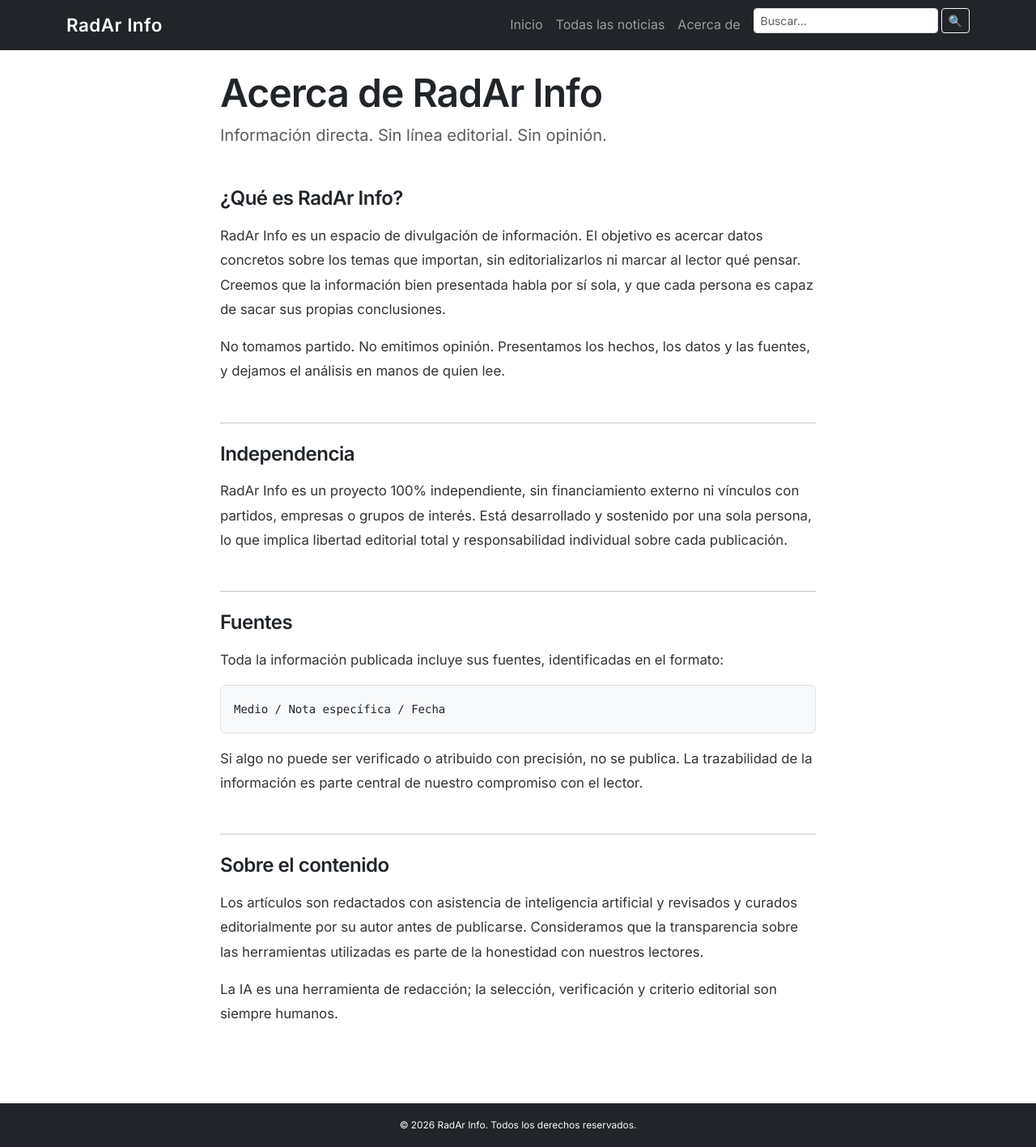
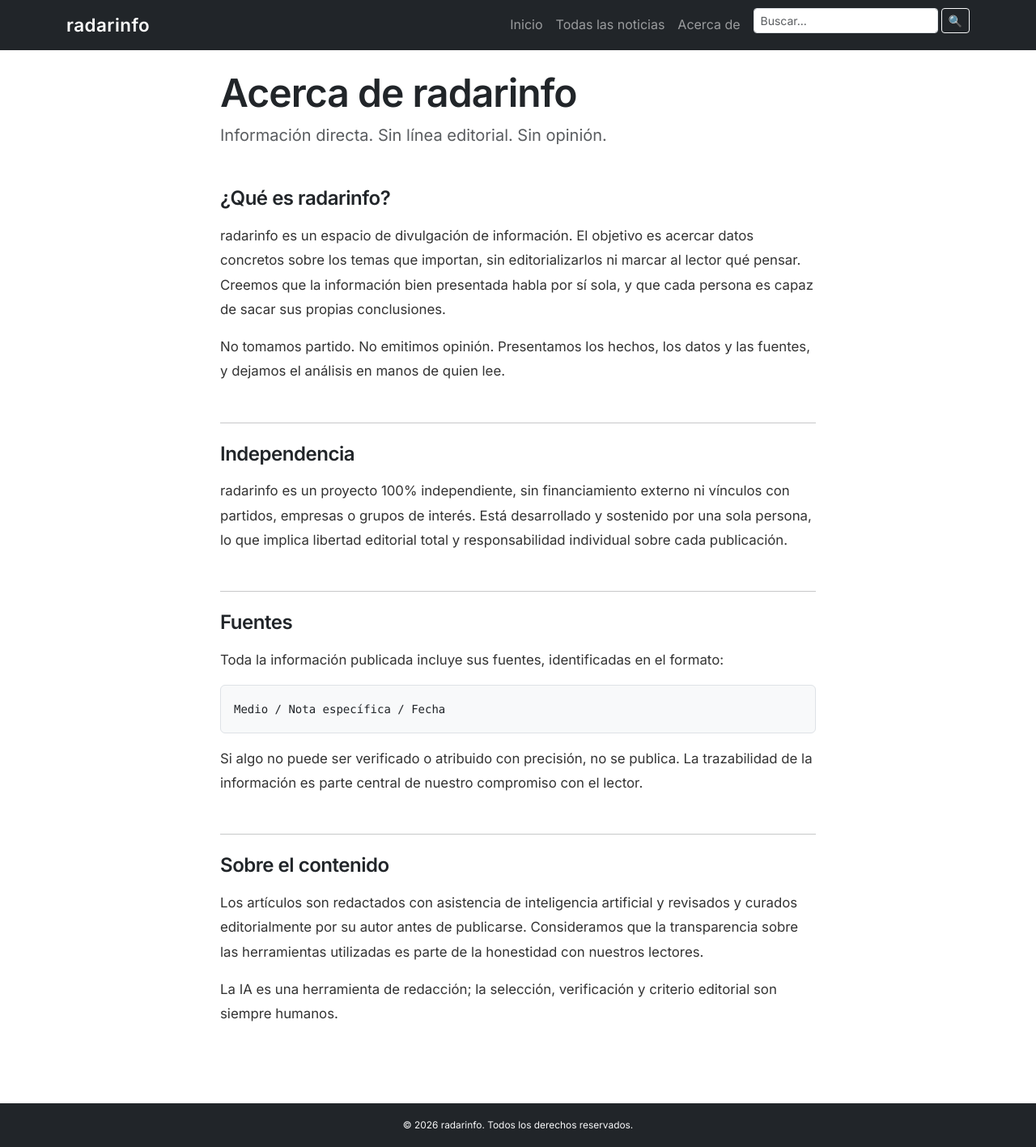
Before and after one commit to Adlazz/Blog_noticias, a Django app: page /acerca-de/ in a window 1280 px wide. Shown: the whole page at 81% size. Run offline with Django 5.2, Linux system fonts and the light colour scheme; data that the repository does not hold is empty.

Commit message:
rename RadAr Info to radarinfo

```diff
--- a/templates/acerca_de.html
+++ b/templates/acerca_de.html
@@ -3,7 +3,7 @@
 {% block title %}Acerca de — RadAr Info{% endblock %}
 
 {% block meta %}
-<meta name="description" content="RadAr Info es un espacio de divulgación de información objetiva, independiente y con fuentes verificables. Sin línea editorial. Sin opinión.">
+<meta name="description" content="radarinfo es un espacio de divulgación de información objetiva, independiente y con fuentes verificables. Sin línea editorial. Sin opinión.">
 {% endblock %}
 
 {% block content %}
@@ -11,14 +11,14 @@
   <div class="col-lg-8">
 
     <div class="mb-5">
-      <h1 class="display-5 fw-bold mb-2">Acerca de RadAr Info</h1>
+      <h1 class="display-5 fw-bold mb-2">Acerca de radarinfo</h1>
       <p class="fs-5 text-muted">Información directa. Sin línea editorial. Sin opinión.</p>
     </div>
 
     <section class="mb-5">
-      <h2 class="h4 fw-semibold mb-3">¿Qué es RadAr Info?</h2>
+      <h2 class="h4 fw-semibold mb-3">¿Qué es radarinfo?</h2>
       <p class="noticia-cuerpo">
-        RadAr Info es un espacio de divulgación de información. El objetivo es acercar datos concretos
+        radarinfo es un espacio de divulgación de información. El objetivo es acercar datos concretos
         sobre los temas que importan, sin editorializarlos ni marcar al lector qué pensar. Creemos que
         la información bien presentada habla por sí sola, y que cada persona es capaz de sacar sus
         propias conclusiones.
@@ -34,7 +34,7 @@
     <section class="mb-5">
       <h2 class="h4 fw-semibold mb-3">Independencia</h2>
       <p class="noticia-cuerpo">
-        RadAr Info es un proyecto 100% independiente, sin financiamiento externo ni vínculos
+        radarinfo es un proyecto 100% independiente, sin financiamiento externo ni vínculos
         con partidos, empresas o grupos de interés. Está desarrollado y sostenido por una sola
         persona, lo que implica libertad editorial total y responsabilidad individual sobre
         cada publicación.
--- a/templates/base.html
+++ b/templates/base.html
@@ -4,9 +4,9 @@
 <head>
   <meta charset="UTF-8">
   <meta name="viewport" content="width=device-width, initial-scale=1.0">
-  <title>{% block title %}RadAr Info{% endblock %}</title>
+  <title>{% block title %}radarinfo{% endblock %}</title>
   {% block meta %}{% endblock %}
-  <link rel="alternate" type="application/rss+xml" title="RadAr Info RSS" href="{% url 'feed' %}">
+  <link rel="alternate" type="application/rss+xml" title="radarinfo RSS" href="{% url 'feed' %}">
   <link rel="preconnect" href="https://fonts.googleapis.com">
   <link rel="preconnect" href="https://fonts.gstatic.com" crossorigin>
   <link href="https://fonts.googleapis.com/css2?family=Inter:wght@400;500;600&display=swap" rel="stylesheet">
@@ -17,7 +17,7 @@
 
   <nav class="navbar navbar-expand-lg navbar-dark bg-dark">
     <div class="container">
-      <a class="navbar-brand fw-bold" href="{% url 'home' %}">RadAr Info</a>
+      <a class="navbar-brand fw-bold" href="{% url 'home' %}">radarinfo</a>
       <button class="navbar-toggler" type="button" data-bs-toggle="collapse" data-bs-target="#navMenu">
         <span class="navbar-toggler-icon"></span>
       </button>
@@ -63,7 +63,7 @@
 
   <footer class="bg-dark text-light text-center py-3 mt-5">
     <div class="container">
-      <small>&copy; {% now "Y" %} RadAr Info. Todos los derechos reservados.</small>
+      <small>&copy; {% now "Y" %} radarinfo. Todos los derechos reservados.</small>
     </div>
   </footer>
 
```
